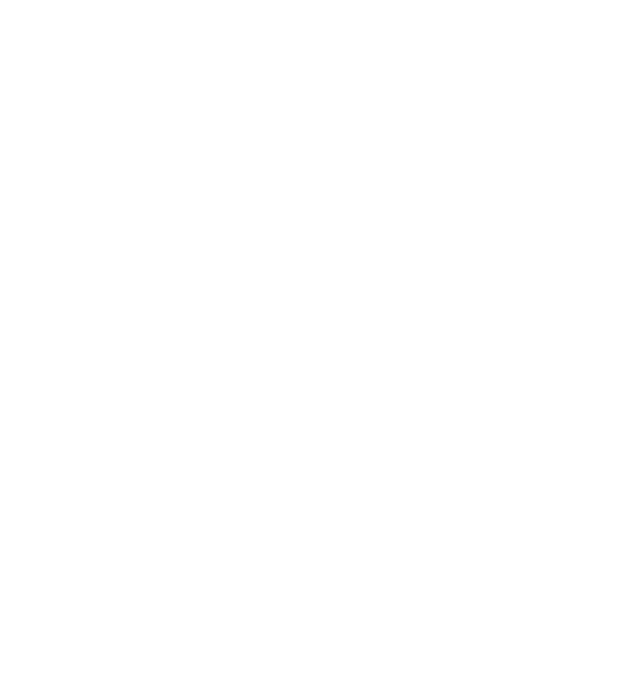
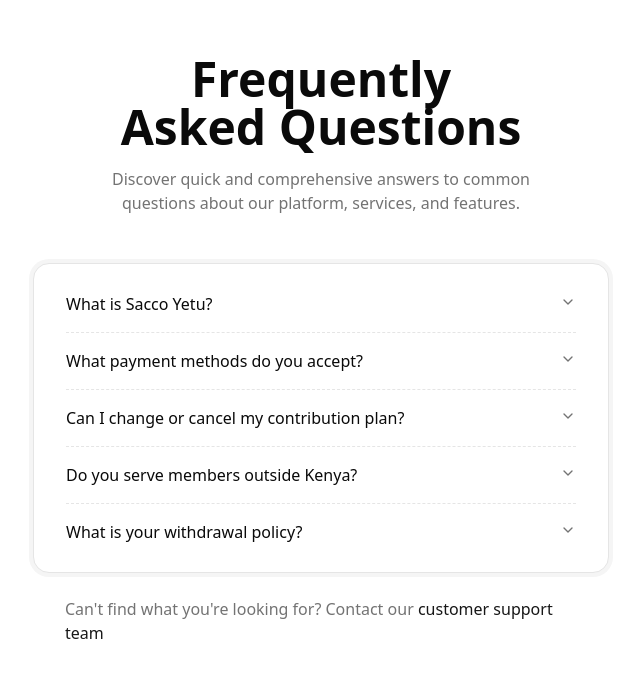
Before and after one commit to festus-sulumeti/sacco_yetu, a React (Vite) app: page / in a window 1280 px wide. Shown: the part 3192-3869 px from the top of the page, without its empty margins (319-959 px from the left). Before the commit the page ends 3151 px from the top, so only its background shows below. Built offline with nearby package versions, Linux system fonts and the light colour scheme.

Commit message:
feat: FAQ import init

```diff
--- a/src/components/Herosection/HeroSection.tsx
+++ b/src/components/Herosection/HeroSection.tsx
@@ -7,6 +7,7 @@
 import { useState } from 'react'
 import DetailsSector from './Detailssection'
 import SectionPage from './Section'
+import FAQ from './FAQ'
 
 
 
@@ -163,6 +164,7 @@
 
             <DetailsSector />
             <SectionPage />
+            <FAQ />
         </>
     )
 }
```
